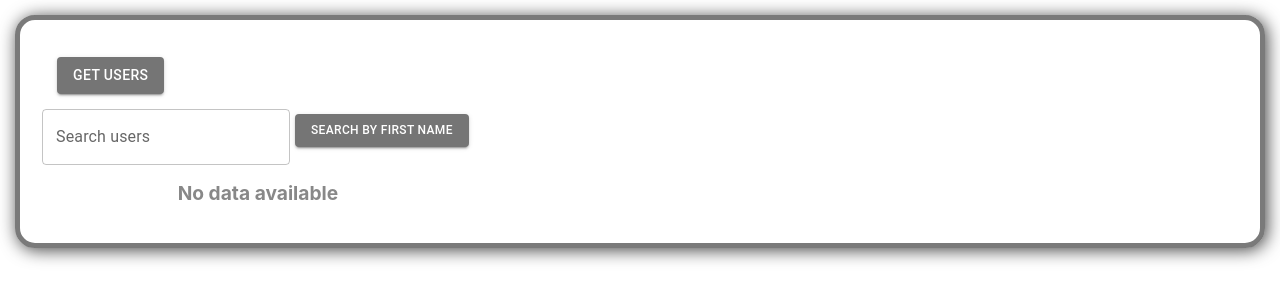
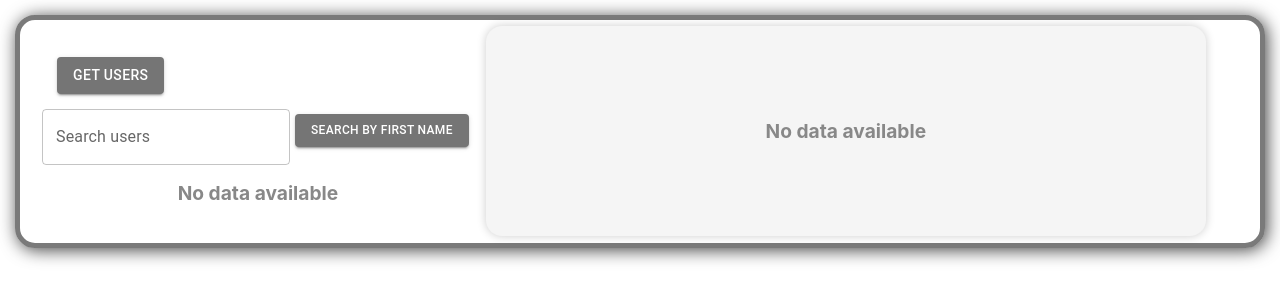
Before and after one commit to Itzikhad/client-action-item, a React (Create React App) app: page / in a window 1280 px wide. Shown: the top 302 px of the page. Built offline with nearby package versions, Linux system fonts and the light colour scheme.

Commit message:
styles fixes

```diff
--- a/src/App.tsx
+++ b/src/App.tsx
@@ -6,15 +6,75 @@ import UsersList from './Components/UsersList/UsersList';
 import { User, Context } from './types';
 import { Button, Grid, TextField } from '@mui/material';
 import UserProfile from './Components/UserProfile/UserProfile';
+import Pagination from './Components/Pagination'
+
 
 
 export const UserContext = createContext<Context | null>(null);
+type userQuery = {
+    gender: string;
+    name: {
+        title: string;
+        first: string;
+        last: string;
+    },
+    location: {
+        street: {
+            number: string;
+            name: string;
+        },
+        city: string;
+        state: string;
+        country: string;
+        postcode: string;
+        coordinates: {
+            latitude: string;
+            longitude: string;
+        },
+        timezone: {
+            offset: string;
+            description: string;
+        }
+    }
+    email: string;
+    login: {
+        uuid: string;
+        username: string;
+        password: string;
+        salt: string;
+        md5: string;
+        sha1: string;
+        sha256: string;
+    },
+    dob: {
+        date: string;
+        age: number;
+    },
+    registered: {
+        date: string;
+        age: number;
+    },
+    phone: string;
+    cell: string;
+    id: {
+        name: string;
+        value: string;
+    },
+    picture: {
+        large: string;
+        medium: string;
+        thumbnail: string;
+    },
+    nat: string;
+}
+
 
 function App() {
-  const [users, setUsers] = useState<User[] | null>(null)
-  const [selectedUser, setSelectedUser] = useState<User | null>(null)
+  const [users, setUsers] = useState<User[]>([])
+  const [selectedUser, setSelectedUser] = useState<User>(null)
   const [searchValue, setSearchValue] = useState("");
-  const [filteredUsers, setFilteredUsers] = useState<User[] | null>(null);
+  const [filteredUsers, setFilteredUsers] = useState<User[]>([]);
+  const [pageNumber, setPageNumber] = useState<number>(1);
 
   const getStocksHandler = (event: { preventDefault: () => void; }) => {
     event.preventDefault()
@@ -23,11 +83,11 @@ function App() {
     const url = 'https://randomuser.me/api/?results=10';
     axios.get(url)
       .then((response) => {
-        // console.log("response", response.data.results);
-        let age: number = response.data.results[0].registered.age;
-        let year: string = response.data.results[0].registered.date.split('-')[0];
+        console.log("response.data.results", response.data.results)
 
-        const users_arr: User[] = response.data.results.map((user: any, index: number) => {
+        const users_arr: User[] = response.data.results.map((user: userQuery, index: number) => {
+          const age: number = user.dob.age;
+          const year: string = user.dob.date.split('-')[0];
           const addr = {
             street_number: user.location.street.number,
             street_name: user.location.street.name,
@@ -60,45 +120,6 @@ function App() {
 
   };
 
-  // useEffect(() => {
-  //   // console.log("inside App useEffect")
-  //   const url = 'https://randomuser.me/api/?results=10';
-  //   axios.get(url)
-  //     .then((response) => {
-  //       // console.log("response", response.data.results);
-  //       let age: number= response.data.results[0].registered.age;
-  //       let year: string = response.data.results[0].registered.date.split('-')[0];
-
-  //       const users_arr: User[] = response.data.results.map((user: any, index: number) => {
-  //         const addr = {
-  //           street_number: user.location.street.number,
-  //           street_name: user.location.street.name,
-  //           city: user.location.city,
-  //           state: user.location.state,
-  //           country: user.location.country,
-  //         }
-  //         return {
-  //           id: index,
-  //           profile_img_url: user.picture.large,
-  //           profile_thumbnail_url: user.picture.thumbnail,
-  //           title: user.name.title,
-  //           first_name: user.name.first,
-  //           last_name: user.name.last,
-  //           gender: user.gender,
-  //           address: addr,
-  //           email: user.email,
-  //           phone: user.phone,
-  //           age: age,
-  //           year: year,
-  //         }
-  //       })
-  //       setUsers([...users_arr])
-  //     })
-  //     .catch((error) => {
-  //       console.log("error fetching users:", error)
-  //     })
-  // }, [])
-
   const handleSearch = () => {
     // Filter users based on the search argument
     const filtered: User[] = !users ? [] : users.filter((user: User) => {
@@ -114,8 +135,8 @@ function App() {
   };
 
   const handleUpdatedUser = (updatedUser: User | null) => {
-    const updatedUsers: User[] | null = !users ? null : users.map((user: User) =>
-      user.id === updatedUser?.id ? updatedUser : user
+    const updatedUsers: User[] = !users ? [] : users.map((user: User) =>
+      user?.id === updatedUser?.id ? updatedUser : user
     );
     const filtered: User[] = !users ? [] : users.filter((user: User) => {
       let includes = user?.first_name.toLowerCase().includes(searchValue.toLowerCase());
@@ -141,10 +162,14 @@ function App() {
     setSelectedUser(null);
   };
 
+  const paginate = (pageNum: number) => {
+    setPageNumber(pageNum)
+  }
+
   return (
     <UserContext.Provider value={{ users, selectedUser, setSelectedUser }}>
       <div className="App">
-        {!selectedUser ? (<div style={{ justifyContent: 'center', alignContent: 'center', padding: '2px', height: '30%', overflow: 'auto' }}>
+        <div style={{ justifyContent: 'center', alignContent: 'center', padding: '2px', height: '30%', overflow: 'auto' }}>
           <Button variant="contained" onClick={getStocksHandler} sx={{ margin: '15px', backgroundColor: '#757575' }}>
             Get Users
           </Button>
@@ -160,10 +185,10 @@ function App() {
           </div>
           <UsersList users={filteredUsers && filteredUsers.length > 0 ? filteredUsers : users} />
         </div>
-        ) : (
-          <Grid item xs={8} sx={{ padding: "5px", margin: '5px', justifyContent: 'center' }}>
+          <div style={{ padding: "5px", margin: '5px', justifyContent: 'center', display: 'flex', alignItems: 'center', width: '60%', }}>
             <UserProfile user={selectedUser} onUpdateClick={handleUpdatedUser} onBack={handleBack} />
-          </Grid>)}
+            {/* <Pagination postsPerPage={3} totalPosts={10} paginate={paginate}/> */}
+          </div>
       </div>
     </UserContext.Provider >
   );
--- /dev/null
+++ b/src/Components/Pagination.js
@@ -0,0 +1,25 @@
+
+
+const Pagination = ({ postsPerPage, totalPosts, paginate }) => {
+  const pageNumbers = [];
+
+  for (let i = 1; i <= Math.ceil(totalPosts / postsPerPage); i++) {
+    pageNumbers.push(i);
+  }
+
+  return (
+    <nav>
+      <ul className='pagination'>
+        {pageNumbers.map(number => (
+          <li key={number} className='page-item'>
+            <a onClick={() => paginate(number)} href='!#' className='page-link'>
+              {number}
+            </a>
+          </li>
+        ))}
+      </ul>
+    </nav>
+  );
+};
+
+export default Pagination;
--- a/src/Components/UserProfile/UserProfile.css
+++ b/src/Components/UserProfile/UserProfile.css
@@ -1,5 +1,8 @@
-.no-data {
+.user-profile .no-data {
     font-size: 1.2rem;
+    display: flex;
+    justify-content: center;
+    align-items: center;
     font-weight: bold;
     color: #888;
     text-align: center;
@@ -7,9 +10,14 @@
   }
 
 .user-profile {
-    max-width: 800px;
+    width: 100%;
+    height: 90%;
+    flex-flow: column;
+    justify-content: center;
     margin: 0 auto;
     padding: 2rem;
+    display: flex;
+    align-items: center;
     background-color: #f5f5f5;
     border-radius: 1rem;
     box-shadow: 0px 0px 10px rgba(0, 0, 0, 0.2);
@@ -59,12 +67,25 @@
     margin: 0;
   }
 
-  /* .user-footer {
+  .user-profile .user-footer {
     background-color: lightgray;
     margin: 5px 0px;
     display: flex;
-    width: fit-content;
+    width: 90%;
+    justify-content: center;
     padding: 10px 20px;
     border-radius: 10px;
     box-shadow: 2px 2px 7px rgba(0, 0, 0, 0.3);
-  } */
+  }
+
+  .user-profile .user-footer Button{
+    /* background-color: lightgray; */
+    margin: 5px 10px;
+    display: flex;
+    /* width: 90%; */
+    justify-content: center;
+    padding: 10px 20px;
+    background-color: #757575;
+    border-radius: 10px;
+    box-shadow: 2px 2px 7px rgba(0, 0, 0, 0.3);
+  }
--- a/src/Components/UserProfile/UserProfile.tsx
+++ b/src/Components/UserProfile/UserProfile.tsx
@@ -4,14 +4,26 @@ import Button from '@mui/material/Button';
 import TextField from '@mui/material/TextField';
 import { User } from '../../types';
 
-const UserProfile = (props: { user: User | null,
-    onUpdateClick: (updatedUser: User | null) => void,
-    onBack: ()=>void}) => {
+type UserProfileProps = {
+    user: User;
+    onUpdateClick: (updatedUser: User) => void;
+    onBack: () => void;
+}
+
+const UserProfile = (props: UserProfileProps) => {
 
     const initial_name = { first_name: '', last_name: '' };
     let user = props.user
     const [editing, setEditing] = useState(false);
     const [updatedName, setUpdatedName] = useState(initial_name);
+
+    if (!user) {
+        return (<div className="user-profile">
+            <div className='no-data'>
+                No data available
+            </div>
+        </div>);
+    }
 
     const handleInputChange = (event: React.ChangeEvent<HTMLInputElement>) => {
         const { name, value } = event.target;
@@ -30,10 +42,6 @@ const UserProfile = (props: { user: User | null,
         props.onUpdateClick(updated);
     };
 
-    if (!user) {
-        return <div className="no-data">No data available</div>;
-    }
-
     const address = user.address;
 
     let header = (<div className="user-header">
@@ -42,8 +50,11 @@ const UserProfile = (props: { user: User | null,
     </div>)
 
     let footer = (<div className="user-footer">
-        <Button variant="contained" disabled={editing} onClick={() => setEditing(true)} sx={{ margin: '5px', backgroundColor: '#757575' }}>
+        <Button variant="contained" disabled={editing} onClick={() => setEditing(true)}>
             Edit
+        </Button>
+        <Button variant="contained" color="primary" onClick={props.onBack}>
+                Back
         </Button>
     </div>)
 
@@ -102,9 +113,6 @@ const UserProfile = (props: { user: User | null,
             {header}
             {body}
             {footer}
-            <Button variant="contained" color="primary" onClick={props.onBack}>
-                Back
-            </Button>
         </div>
     );
 };
--- a/src/Components/UsersList/UsersList.css
+++ b/src/Components/UsersList/UsersList.css
@@ -4,7 +4,7 @@
 .no-data {
   font-size: 1.2rem;
   font-weight: bold;
-  color: #888;
+  color: #000;
   text-align: center;
   padding: 1rem;
 }
@@ -16,61 +16,48 @@
   max-width: 90%;
 }
 
-.user-list {
+.user-list-container .user-list {
   max-height: 500px;
   overflow-y: scroll;
   margin: 0px 5px 0px 0px;
-  max-width: 450px;
+  /* max-width: 450px; */
   cursor: grab;
 }
 
 .user-list::-webkit-scrollbar {
-  width: 18px; /* width of the scrollbar */
-  /* border-color: black; */
+  width: 18px;
   border-radius: 8px;
   box-shadow: 0px 0px 1px 1px #f1f1f1;
-  /* box-shadow: 0px 0px 2px 1px rgb(32, 34, 34); Add shadow around the thumb */
-  /* border-style: solid; */
 }
 
 .user-list::-webkit-scrollbar-track {
-  background-color: #f1f1f1; /* color of the scrollbar track */
-  border-radius: 8px; /* rounded corners of the scrollbar track */
+  background-color: #f1f1f1;
+  border-radius: 8px;
   border-color: rgb(31, 34, 34);
   border-style: solid;
   box-shadow: 0px 0px 2px 1px rgb(32, 34, 34);
-  /* border-width: 4px; */
-  /* margin: 0px 20px 0px 20px; */
-  /* padding: 20px; */
-  /* margin: 20px; */
 
 }
-
 .user-list::-webkit-scrollbar-thumb {
   background-color: #888;
   border-radius: 18px;
   border: none;
   box-shadow: 0px 0px 2px 1px rgb(31, 34, 34);
 }
-
 .user-list::-webkit-scrollbar-thumb:hover {
   background-color: #333;
   box-shadow: inset 4px 4px 2px 1px #444;
 }
 
-.list-header-container {
+.user-list-container .list-header-container {
   display: flex;
   align-items: start;
   flex-direction: column;
   justify-content: start;
   align-items: center;
-  /* margin-left: 2px; */
   padding: 10px 20px 10px 0px;
   opacity: 1;
   cursor: default;
-  /* box-shadow: 0px 0px 12px 1px #f1f1f1; */
-
-  /* border-bottom: 1px solid #ccc; */
 }
 
 .list-header-container::after {
@@ -82,7 +69,7 @@
   border-bottom: 1px solid rgb(31, 34, 34, 0.5);
 }
 
-.list-header-primary {
+.list-header-container .list-header-primary {
   font-size: 2rem;
   font-weight: bold;
   justify-content: end;
@@ -91,10 +78,3 @@
   text-shadow: 1px 1px 3px #444;
   text-decoration: dotted;
 }
-
-.list-header-secondary {
-  font-size: 0.9rem;
-  font-weight: bold;
-  display: flex;
-  color: #888;
-}
--- a/src/Components/UsersList/UsersList.tsx
+++ b/src/Components/UsersList/UsersList.tsx
@@ -8,7 +8,7 @@ function UsersList(props: { users: User[] | null; }) {
 
   const users: User[]|null = props.users;
   const context: Context|null = useContext(UserContext);
-  if (!users || !context) return (<div className="no-data">No data available</div>);
+  if (!users || !context || !users?.length) return (<div className="no-data">No data available</div>);
   const handleItemClick = (user: User) => {
     context?.setSelectedUser(user);
   };
--- a/src/types.ts
+++ b/src/types.ts
@@ -8,7 +8,9 @@ interface Address {
     country: string;
 }
 
-export interface User {
+export type User = UserProfile|null
+
+export interface UserProfile {
     id: number;
     profile_img_url: string;
     profile_thumbnail_url: string;
```
Also changed, not shown: public/index.html (+0 -25 lines), src/App.css (+0 -39 lines), src/Components/UsersList/UserListItem.css (+5 -5 lines), public/robots.txt (deleted).
